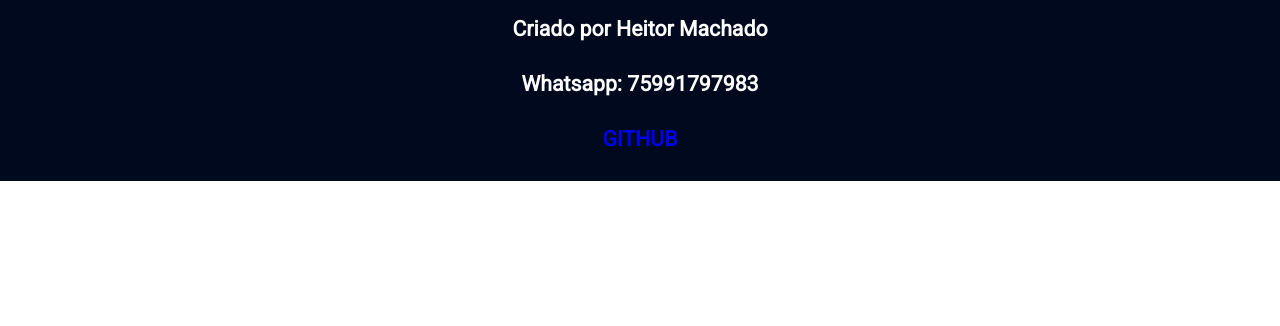
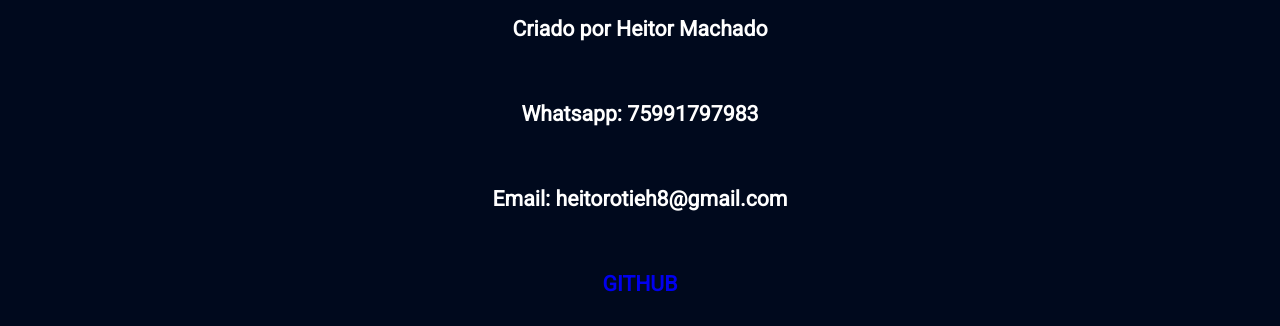
Before and after one commit to HeitorAxe/ccuffs-site, a plain HTML site: page index.html in a window 1280 px wide. Shown: the part 1471-1797 px from the top of the page. Before the commit the page ends 1652 px from the top, so only its background shows below. Drawn offline with Linux system fonts and the light colour scheme.

Commit message:
Update index.html

```diff
--- a/index.html
+++ b/index.html
@@ -105,9 +105,16 @@
             Criado por Heitor Machado
         </h5>
         <br>
+        <br>
         <h5 class="centralize">
             Whatsapp: 75991797983
         </h5>
+        <br>
+        <br>
+        <h5 class="centralize">
+            Email: heitorotieh8@gmail.com
+        </h5>
+        <br>
         <br>
         <h5 class="centralize">
             <a href="https://github.com/HeitorAxe" target="_blank" >GitHub</a>
```
